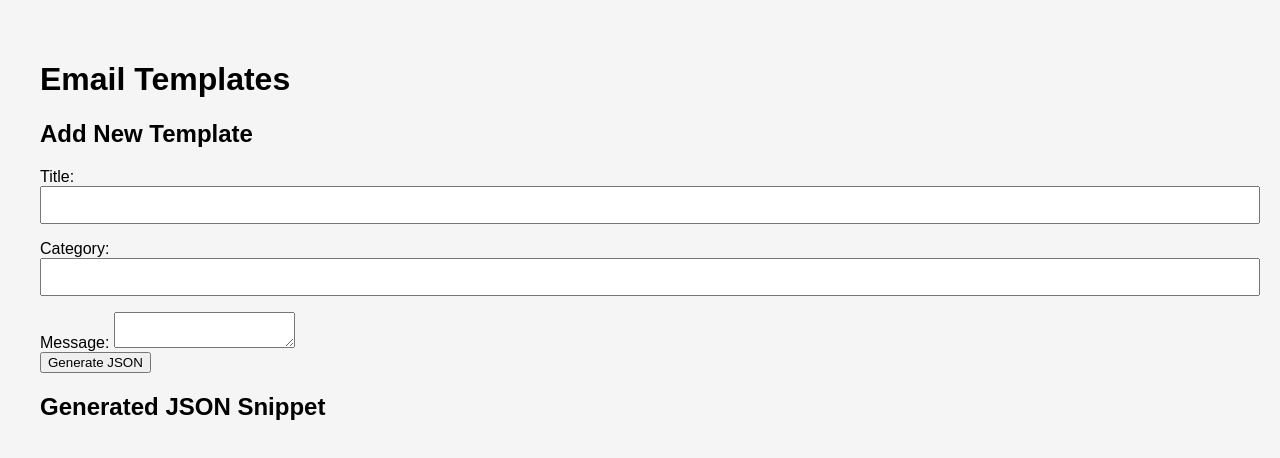
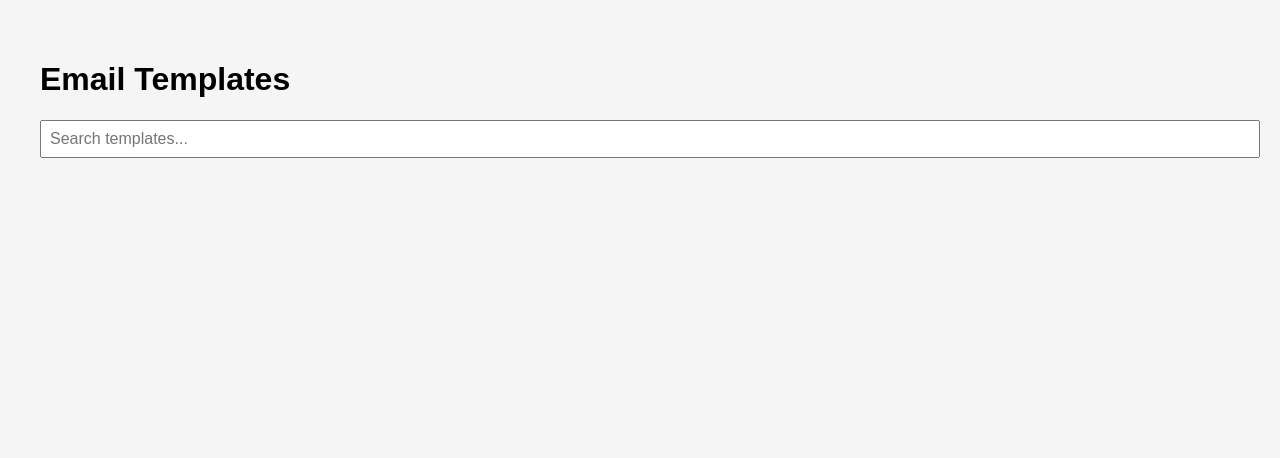
Before and after one commit to Tessectra/Template-Archive, a plain HTML site: page index.html in a window 1280 px wide. Drawn offline with Linux system fonts and the light colour scheme.

Commit message:
Update index.html

```diff
--- a/index.html
+++ b/index.html
@@ -9,27 +9,8 @@
 </head>
 <body>
   <h1>Email Templates</h1>
-  <div id="templates-container"></div>
-
-  <h2>Add New Template</h2>
-  <form id="template-form">
-    <label>
-      Title:
-      <input type="text" id="title" required />
-    </label><br />
-    <label>
-      Category:
-      <input type="text" id="category" required />
-    </label><br />
-    <label>
-      Message:
-      <textarea id="message" required></textarea>
-    </label><br />
-    <button type="submit">Generate JSON</button>
-  </form>
-
-  <h2>Generated JSON Snippet</h2>
-  <pre id="json-output"></pre>
+  <input type="text" id="searchInput" placeholder="Search templates..." />
+  <div id="templateList"></div>
 
   <script src="script.js"></script>
 </body>
```
